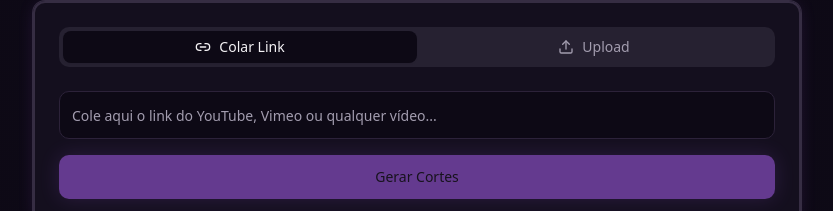
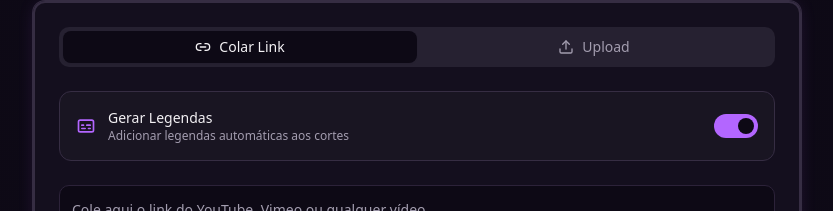
Before and after one commit to carlos-dev/cutcast, a Next.js app in the folder frontend/: page / in a window 1280 px wide. Shown: the part 375-586 px from the top of the page, without its empty margins (223-1056 px from the left). Built offline with nearby package versions, Linux system fonts and the light colour scheme; no server answers.

Commit message:
feat: Add support for subtitles in video processing routes and frontend, including toggle functionality

```diff
--- a/frontend/app/page.tsx
+++ b/frontend/app/page.tsx
@@ -3,7 +3,7 @@
 import { useState, useEffect } from "react";
 import { useMutation, useQuery, useQueryClient } from "@tanstack/react-query";
 import { motion } from "framer-motion";
-import { Link2, Upload } from "lucide-react";
+import { Link2, Upload, Captions } from "lucide-react";
 import { Header } from "@/components/header";
 import { Tabs, TabsContent, TabsList, TabsTrigger } from "@/components/ui/tabs";
 import { Input } from "@/components/ui/input";
@@ -21,6 +21,7 @@ export default function Home() {
   const [videoUrl, setVideoUrl] = useState("");
   const [selectedFile, setSelectedFile] = useState<File | null>(null);
   const [currentJobId, setCurrentJobId] = useState<string | null>(null);
+  const [withSubtitles, setWithSubtitles] = useState(true);
   const { toast } = useToast();
   const { user } = useAuth();
   const supabase = createClient();
@@ -44,7 +45,8 @@ export default function Home() {
 
   // Mutation para criar job via URL
   const urlMutation = useMutation({
-    mutationFn: createJobWithUrl,
+    mutationFn: ({ videoUrl, withSubtitles }: { videoUrl: string; withSubtitles: boolean }) =>
+      createJobWithUrl(videoUrl, withSubtitles),
     onSuccess: (data) => {
       setCurrentJobId(data.job_id);
       // Invalida a query do histórico para forçar atualização
@@ -66,7 +68,8 @@ export default function Home() {
 
   // Mutation para criar job via upload
   const fileMutation = useMutation({
-    mutationFn: createJobWithFile,
+    mutationFn: ({ file, withSubtitles }: { file: File; withSubtitles: boolean }) =>
+      createJobWithFile(file, withSubtitles),
     onSuccess: (data) => {
       setCurrentJobId(data.job_id);
       // Invalida a query do histórico para forçar atualização
@@ -105,12 +108,12 @@ export default function Home() {
   const handleUrlSubmit = (e: React.FormEvent) => {
     e.preventDefault();
     if (!videoUrl.trim()) return;
-    urlMutation.mutate(videoUrl);
+    urlMutation.mutate({ videoUrl, withSubtitles });
   };
 
   const handleFileSubmit = () => {
     if (!selectedFile) return;
-    fileMutation.mutate(selectedFile);
+    fileMutation.mutate({ file: selectedFile, withSubtitles });
   };
 
   const isLoading = urlMutation.isPending || fileMutation.isPending;
@@ -161,6 +164,39 @@ export default function Home() {
                   Upload
                 </TabsTrigger>
               </TabsList>
+
+              {/* Toggle de Legendas */}
+              <div className="mb-6 p-4 rounded-lg border border-border bg-muted/30">
+                <label className="flex items-center justify-between cursor-pointer group">
+                  <div className="flex items-center gap-3">
+                    <Captions className="h-5 w-5 text-primary" />
+                    <div>
+                      <p className="font-medium text-sm">Gerar Legendas</p>
+                      <p className="text-xs text-muted-foreground">
+                        Adicionar legendas automáticas aos cortes
+                      </p>
+                    </div>
+                  </div>
+                  <button
+                    type="button"
+                    role="switch"
+                    aria-checked={withSubtitles}
+                    onClick={() => setWithSubtitles(!withSubtitles)}
+                    className={`
+                      relative inline-flex h-6 w-11 items-center rounded-full transition-colors
+                      focus-visible:outline-none focus-visible:ring-2 focus-visible:ring-ring focus-visible:ring-offset-2
+                      ${withSubtitles ? 'bg-primary' : 'bg-input'}
+                    `}
+                  >
+                    <span
+                      className={`
+                        inline-block h-4 w-4 transform rounded-full bg-background transition-transform
+                        ${withSubtitles ? 'translate-x-6' : 'translate-x-1'}
+                      `}
+                    />
+                  </button>
+                </label>
+              </div>
 
               <TabsContent value="url" className="space-y-4">
                 <form onSubmit={handleUrlSubmit} className="space-y-4">
--- a/frontend/lib/api.ts
+++ b/frontend/lib/api.ts
@@ -29,7 +29,7 @@ export interface Job {
   videoUrl?: string;
   inputUrl?: string;
   outputUrl?: string | null;
-  outputUrls?: string[];  // Novo formato: array de URLs (múltiplos cortes)
+  outputUrls?: string[];
   errorMessage?: string | null;
   createdAt?: string;
   updatedAt?: string;
@@ -41,16 +41,17 @@ export interface CreateJobResponse {
   videoUrl: string;
 }
 
-// Cria um job de processamento de v�deo via URL
-export const createJobWithUrl = async (videoUrl: string): Promise<CreateJobResponse> => {
-  const response = await api.post<CreateJobResponse>("/videos", { videoUrl });
+// Cria um job de processamento de vídeo via URL
+export const createJobWithUrl = async (videoUrl: string, withSubtitles: boolean = true): Promise<CreateJobResponse> => {
+  const response = await api.post<CreateJobResponse>("/videos", { videoUrl, withSubtitles });
   return response.data;
 };
 
-// Cria um job de processamento de v�deo via upload de arquivo
-export const createJobWithFile = async (file: File): Promise<CreateJobResponse> => {
+// Cria um job de processamento de vídeo via upload de arquivo
+export const createJobWithFile = async (file: File, withSubtitles: boolean = true): Promise<CreateJobResponse> => {
   const formData = new FormData();
   formData.append("file", file);
+  formData.append("withSubtitles", String(withSubtitles));
 
   const response = await api.post<CreateJobResponse>("/videos", formData, {
     headers: {
```
Also changed, not shown: 1 other file (tests, documents, lock files or other folders).
